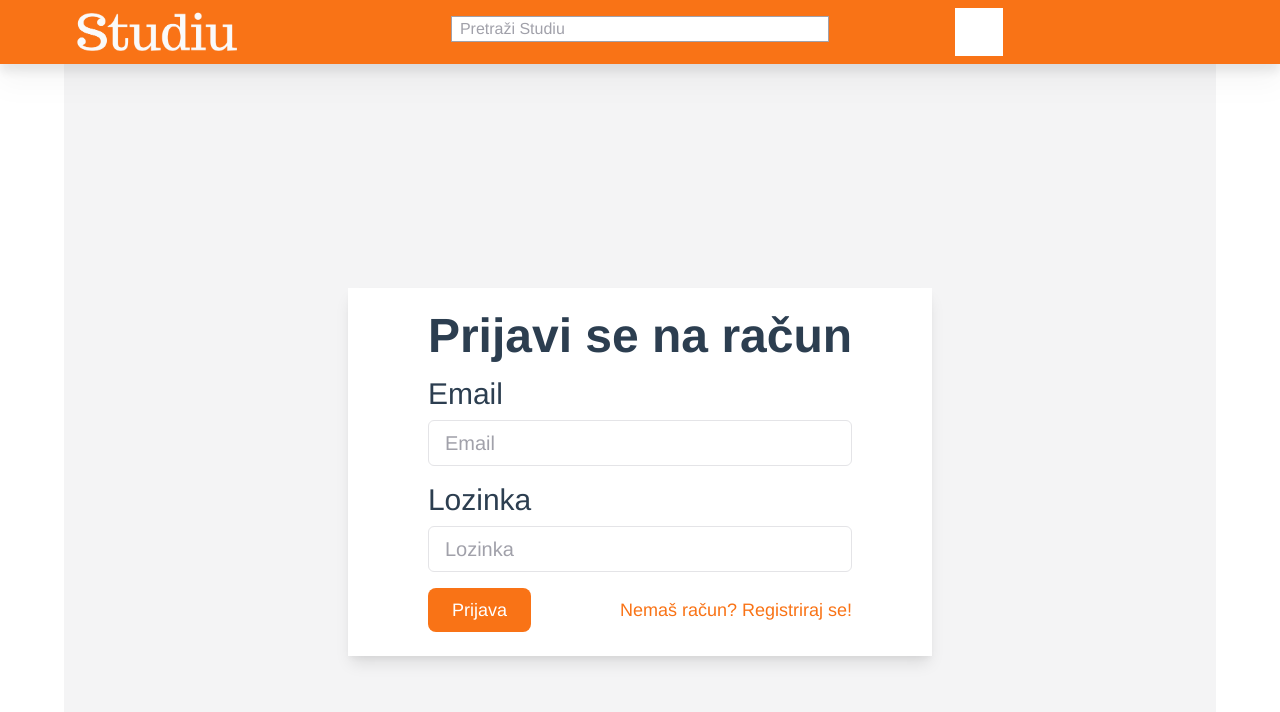
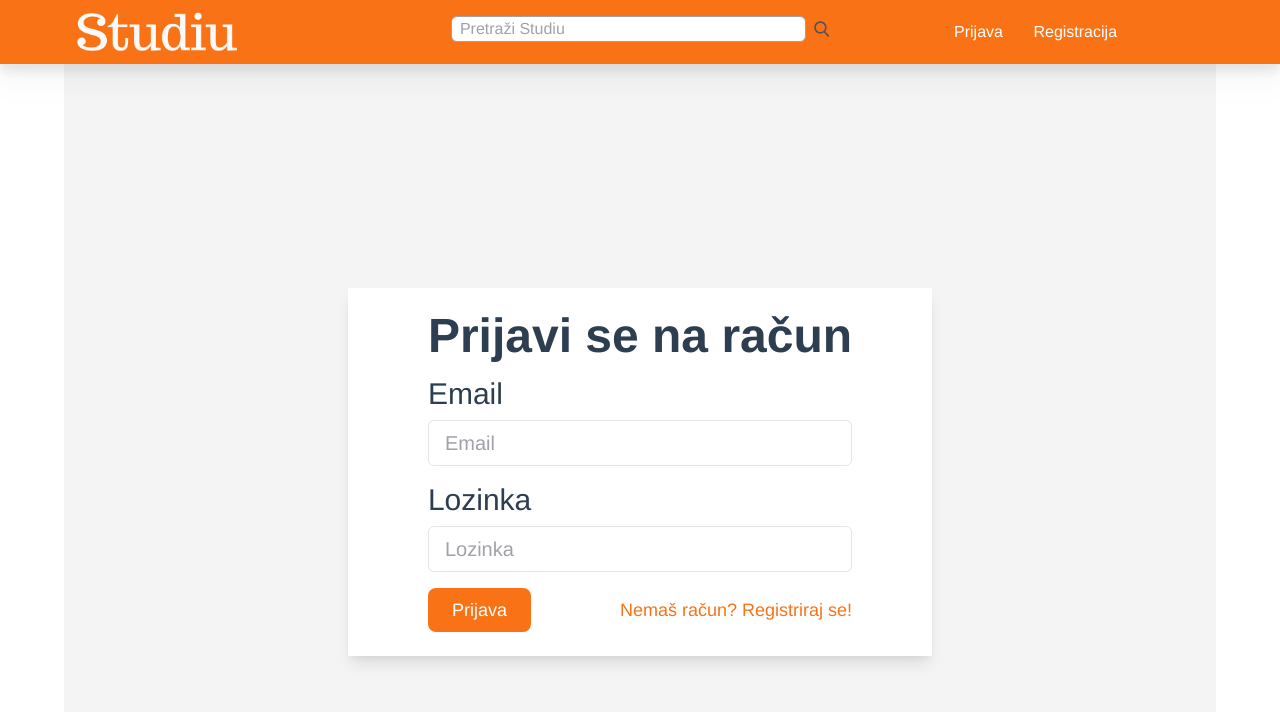
Before and after one commit to rfumic/studiu, a Vue app: page /login in a window 1280 px wide. Shown: the top 712 px of the page. Built offline with nearby package versions, Linux system fonts and the light colour scheme.

Commit message:
Promjenjen Navbar

```diff
--- a/src/components/Navbar.vue
+++ b/src/components/Navbar.vue
@@ -15,22 +15,51 @@
       </div>
       <div class="col-span-2"></div>
       <div class="col-span-4 container h-[50%]">
-        <form>
-          <input
-            type="search"
-            placeholder="Pretraži Studiu"
-            class="container border border-gray-400 px-2 focus:outline-none focus:ring-2"
-          />
-        </form>
+        <div class="flex items-center">
+          <form class="pr-2 w-full">
+            <input
+              type="search"
+              placeholder="Pretraži Studiu"
+              class="container border border-gray-400 rounded-md px-2 focus:outline-none focus:ring-1"
+            />
+          </form>
+          <svg
+            class="text-gray-600 h-4 w-4 fill-current"
+            xmlns="http://www.w3.org/2000/svg"
+            xmlns:xlink="http://www.w3.org/1999/xlink"
+            version="1.1"
+            id="Capa_1"
+            x="0px"
+            y="0px"
+            viewBox="0 0 56.966 56.966"
+            style="enable-background: new 0 0 56.966 56.966"
+            xml:space="preserve"
+            width="512px"
+            height="512px"
+          >
+            <path
+              d="M55.146,51.887L41.588,37.786c3.486-4.144,5.396-9.358,5.396-14.786c0-12.682-10.318-23-23-23s-23,10.318-23,23  s10.318,23,23,23c4.761,0,9.298-1.436,13.177-4.162l13.661,14.208c0.571,0.593,1.339,0.92,2.162,0.92  c0.779,0,1.518-0.297,2.079-0.837C56.255,54.982,56.293,53.08,55.146,51.887z M23.984,6c9.374,0,17,7.626,17,17s-7.626,17-17,17  s-17-7.626-17-17S14.61,6,23.984,6z"
+            />
+          </svg>
+        </div>
       </div>
-      <div class=""></div>
-      <div class="bg-white h-[48px] w-[48px]">
-        <!-- <img
-            src="@/assets/pfp.png"
-            alt="PFP"
-            class="h-[90%] w-[90%] place-content-center"
-          /> -->
+      <div></div>
+      <!-- <div class="bg-white h-[48px] w-[48px]">
+
       </div>
+       -->
+      <router-link
+        to="/login"
+        class="text-white hover:text-gray-200 hover:scale-110 hover:-rotate-1 transition ease-in-out"
+      >
+        Prijava
+      </router-link>
+      <router-link
+        to="/signup"
+        class="text-white hover:text-gray-200 hover:scale-110 transition ease-in-out hover:rotate-1"
+      >
+        Registracija
+      </router-link>
     </div>
   </nav>
 </template>
```
